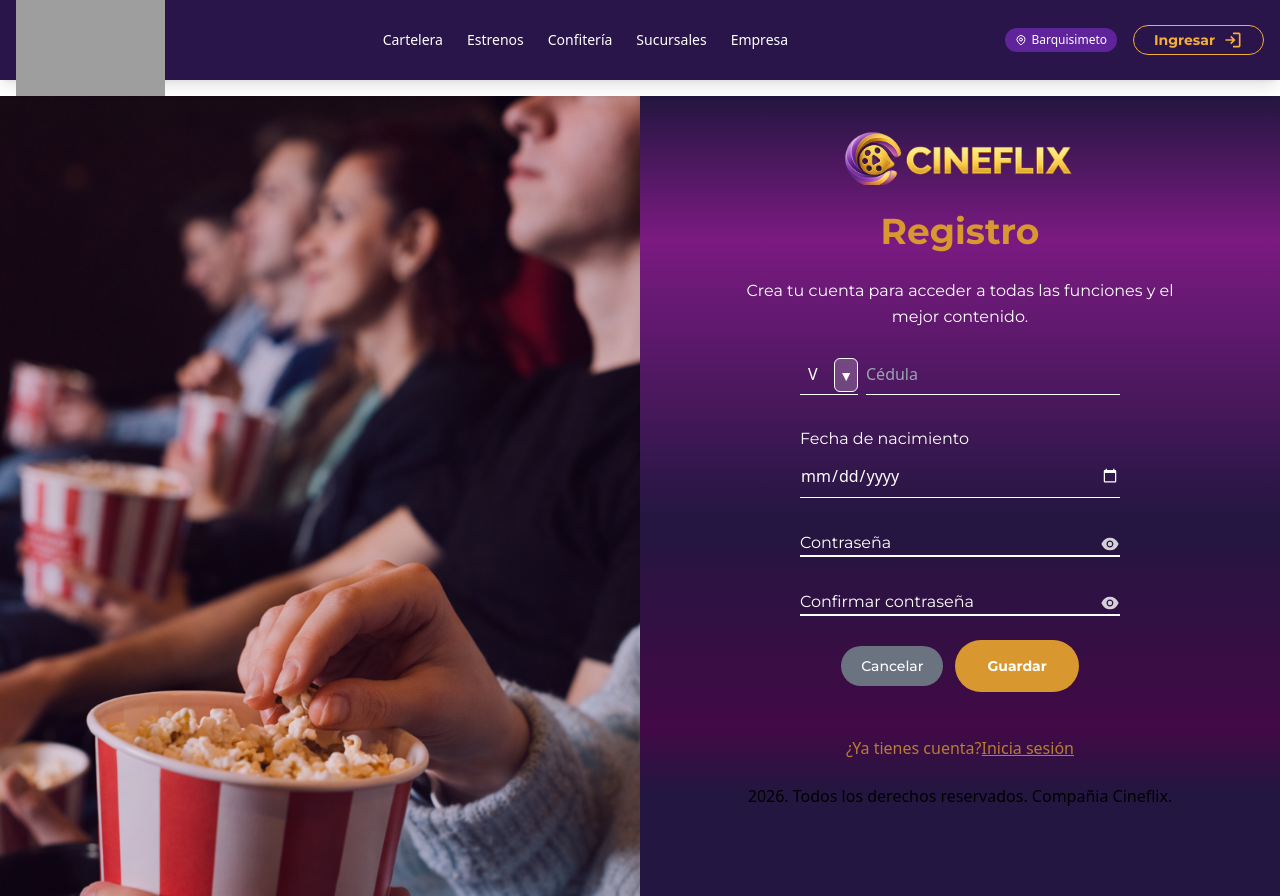
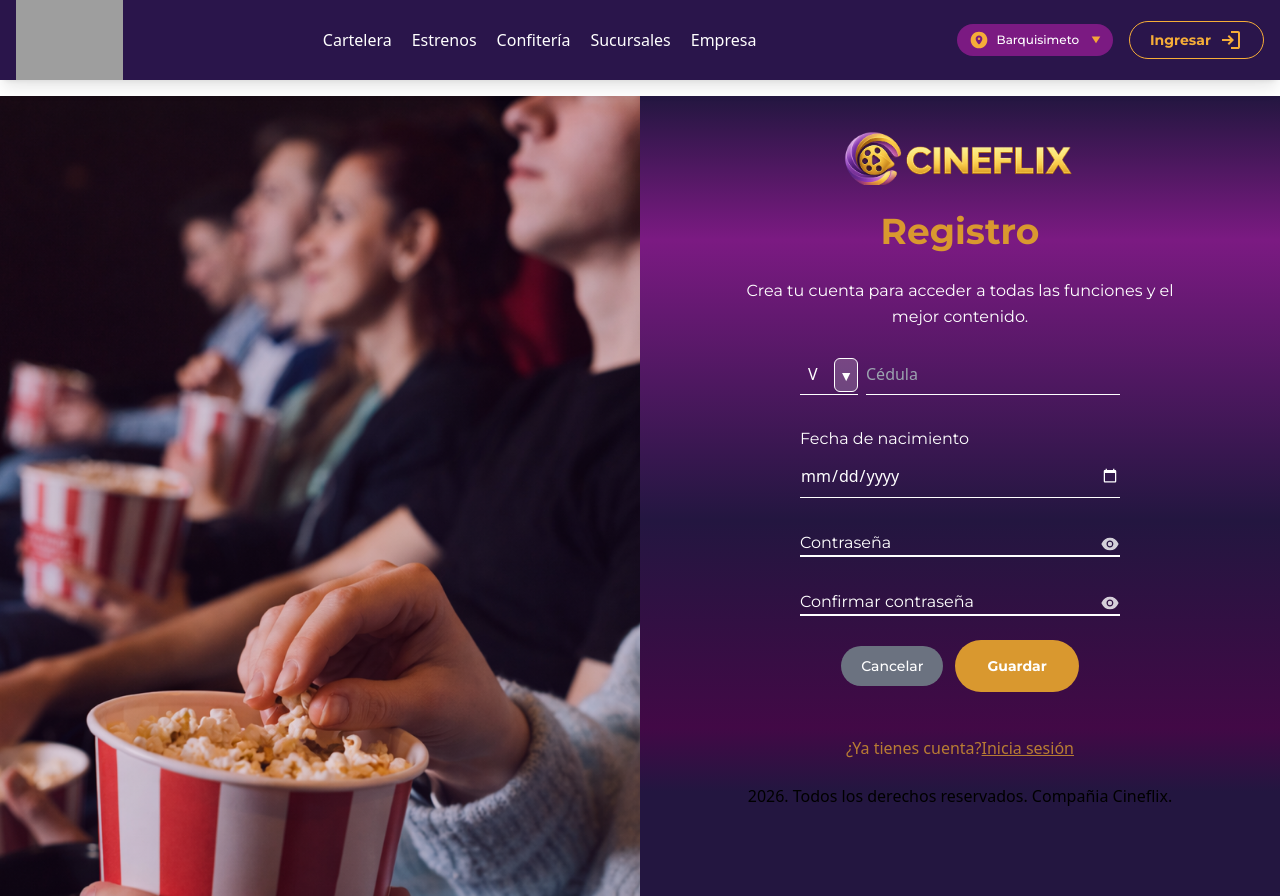
Before and after one commit to promo-69/frontend-web, a React (Vite) app: page / in a window 1280 px wide. Built offline with nearby package versions, Linux system fonts and the light colour scheme; grey boxes are pictures that could not be loaded.

Commit message:
Agregue unas animaciones para Header

```diff
--- a/package.json
+++ b/package.json
@@ -10,9 +10,11 @@
     "preview": "vite preview"
   },
   "dependencies": {
+    "framer-motion": "^12.38.0",
     "react": "^19.2.0",
     "react-dom": "^19.2.0",
-    "react-icons": "^5.6.0"
+    "react-icons": "^5.6.0",
+    "tailwindcss-animate": "^1.0.7"
   },
   "devDependencies": {
     "@eslint/js": "^9.39.1",
--- a/src/components/ui/Header.jsx
+++ b/src/components/ui/Header.jsx
@@ -1,69 +1,118 @@
 import React, { useState } from "react";
 import { FiShoppingCart, FiMenu, FiX } from "react-icons/fi";
-import { HiOutlineLocationMarker } from "react-icons/hi";
+import { motion, AnimatePresence } from "framer-motion"; // Importación necesaria
+
 import logoCineflix from '../../assets/images/logotype/logoCineflix.png';
-import { LoginIcon } from "../ui/Icons";
+import { LoginIcon, LocationIcon } from "../ui/Icons";
 
 function Header({ isLoggedIn = false, userName = "Yessica" }) {
   const [isMenuOpen, setIsMenuOpen] = useState(false);
+  const [isCityOpen, setIsCityOpen] = useState(false);
+  const [selectedCity, setSelectedCity] = useState("Barquisimeto");
+
+  const cities = [
+    { state: "Carabobo", name: "Valencia" },
+    { state: "Lara", name: "Barquisimeto" },
+    { state: "Caracas", name: "Chacao" },
+    { state: "Anzoategui", name: "Aragua de Barcelona" },
+  ];
 
   return (
     <header className="fixed top-0 left-0 w-full bg-[#2A154B] text-white z-50 shadow-lg">
       <div className="flex items-center justify-between px-4 max-w-7xl mx-auto h-16 md:h-20">
 
-        {/* Logo - Ajustado tamaño para móvil y desktop */}
+        {/* Logo */}
         <div className="flex items-center shrink-0">
           <img
             src={logoCineflix}
             alt="Logo"
-            className="h-12 md:h-28 w-auto object-contain transition-all"
+            className="h-12 md:h-20 w-auto object-contain transition-all"
           />
         </div>
 
         {/* Navegación Desktop */}
-        <nav className="hidden lg:flex gap-6 text-sm font-medium">
-          <a href="#" className="hover:text-yellow-400 transition-colors">Cartelera</a>
-          <a href="#" className="hover:text-yellow-400 transition-colors">Estrenos</a>
-          <a href="#" className="hover:text-yellow-400 transition-colors">Confitería</a>
-          <a href="#" className="hover:text-yellow-400 transition-colors">Sucursales</a>
-          <a href="#" className="hover:text-yellow-400 transition-colors">Empresa</a>
+        <nav className="hidden lg:flex gap-5 text-m font-medium">
+          <a href="#" className="hover:text-[#F6AD38] transition-colors">Cartelera</a>
+          <a href="#" className="hover:text-[#F6AD38] transition-colors">Estrenos</a>
+          <a href="#" className="hover:text-[#F6AD38] transition-colors">Confitería</a>
+          <a href="#" className="hover:text-[#F6AD38] transition-colors">Sucursales</a>
+          <a href="#" className="hover:text-[#F6AD38] transition-colors">Empresa</a>
         </nav>
 
-        {/* Acciones */}
+        {/* Contenedor de Acciones */}
         <div className="flex items-center gap-2 md:gap-4">
 
-          {/* Ubicación - Se oculta en móviles muy pequeños */}
-          <div className="hidden sm:flex items-center gap-1 bg-purple-600/50 px-2.5 py-1 rounded-full text-[10px] md:text-xs">
-            <HiOutlineLocationMarker />
-            <span>Barquisimeto</span>
+          {/* Selector de Ciudad (Combo Box con Animación) */}
+          <div className="relative font-['Montserrat']">
+            <button
+              onClick={() => setIsCityOpen(!isCityOpen)}
+              className="flex items-center gap-2 bg-[#7B1A82] hover:bg-[#7B1A82]/60 px-3 py-1.5 rounded-full transition-all duration-300"
+            >
+              <LocationIcon className="w-5 h-5 text-[#F6AD38]" />
+              <span className="text-[11px] md:text-xs font-medium">{selectedCity}</span>
+
+              <div className={`ml-1 transition-transform duration-300 ${isCityOpen ? 'rotate-180' : ''}`}>
+                <svg width="10" height="7.5" viewBox="0 0 10 7" fill="none">
+                  <path d="M5 7L0.669873 0.25L9.33013 0.25L5 7Z" fill="#F6A638"/>
+                </svg>
+              </div>
+            </button>
+
+            {/* Animación de entrada y salida */}
+            <AnimatePresence>
+              {isCityOpen && (
+                <motion.div
+                  initial={{ opacity: 0, y: -10 }}
+                  animate={{ opacity: 1, y: 0 }}
+                  exit={{ opacity: 0, y: -10 }}
+                  transition={{ duration: 0.2, ease: "easeOut" }}
+                  className="absolute top-full mt-2 left-0 w-48 bg-[#7B1A82] border border-[#7B1A82]/30 rounded-2xl overflow-hidden shadow-2xl z-50"
+                >
+                  {cities.map((city, index) => (
+                    <div
+                      key={index}
+                      onClick={() => {
+                        setSelectedCity(city.name);
+                        setIsCityOpen(false);
+                      }}
+                      className={`
+                        px-4 py-2.5 text-xs cursor-pointer transition-colors border-b border-[#7B1A82]/10 last:border-none
+                        hover:bg-[#F6AD38]/20
+                        ${selectedCity === city.name ? 'bg-[#F6AD38]/10 text-[#F6AD38]' : 'text-white'}
+                      `}
+                    >
+                      <span className="font-semibold">{city.state}</span>
+                      <span className="ml-1 opacity-90">{city.name}</span>
+                    </div>
+                  ))}
+                </motion.div>
+              )}
+            </AnimatePresence>
           </div>
 
+          {/* Lógica de Autenticación */}
           {isLoggedIn ? (
             <div className="flex items-center gap-3">
-              <FiShoppingCart className="text-xl cursor-pointer hover:text-yellow-400 transition-colors" />
+              <FiShoppingCart className="text-xl cursor-pointer hover:text-[#F6AD38] transition-colors" />
               <span className="hidden md:block text-xs font-semibold">¡Hola {userName}!</span>
-              {/* Botón menú móvil (solo logueado) */}
+
               <button onClick={() => setIsMenuOpen(!isMenuOpen)} className="lg:hidden">
                 {isMenuOpen ? <FiX className="text-2xl" /> : <FiMenu className="text-2xl" />}
               </button>
             </div>
           ) : (
             <div className="flex items-center gap-2">
+              <button className="
+                flex items-center gap-2 border border-[#F6AD38] text-[#F6AD38] px-5 py-1.5
+                rounded-full font-['Montserrat'] font-semibold text-sm hover:bg-[#F6AD38] hover:text-[#2A154B]
+                transition-all duration-300 group"
+              >
+                <span>Ingresar</span>
+                <LoginIcon className="w-6 h-6 transition-all duration-300" />
+              </button>
 
-              <button className="
-                  flex items-center gap-2
-                  border border-[#F6AD38]
-                  text-[#F6AD38]
-                  px-5 py-1
-                  rounded-full
-                  font-['Montserrat'] font-semibold text-sm
-                  hover:bg-[#F6AD38] hover:text-[#2A154B]
-                  transition-all duration-300 group
-                ">
-                  <span>Ingresar</span>
-
-                  {/* Llamas a la función del icono */}
-                  <LoginIcon className="w-5 h-5 transition-all duration-300" />
+              <button onClick={() => setIsMenuOpen(!isMenuOpen)} className="lg:hidden p-1">
+                {isMenuOpen ? <FiX className="text-2xl" /> : <FiMenu className="text-2xl" />}
               </button>
             </div>
           )}
@@ -71,8 +120,14 @@ function Header({ isLoggedIn = false, userName = "Yessica" }) {
       </div>
 
       {/* MENÚ DESPLEGABLE MÓVIL */}
+      <AnimatePresence>
         {isMenuOpen && (
-        <div className="lg:hidden bg-[#351b5e] border-t border-purple-800 animate-fade-in-down">
+          <motion.div
+            initial={{ height: 0, opacity: 0 }}
+            animate={{ height: "auto", opacity: 1 }}
+            exit={{ height: 0, opacity: 0 }}
+            className="lg:hidden bg-[#351b5e] border-t border-purple-800 overflow-hidden"
+          >
             <nav className="flex flex-col p-4 gap-4 text-sm font-medium">
               <a href="#" className="py-2 border-b border-purple-800/50">Cartelera</a>
               <a href="#" className="py-2 border-b border-purple-800/50">Estrenos</a>
@@ -80,8 +135,9 @@ function Header({ isLoggedIn = false, userName = "Yessica" }) {
               <a href="#" className="py-2 border-b border-purple-800/50">Sucursales</a>
               <a href="#" className="py-2">Empresa</a>
             </nav>
-        </div>
+          </motion.div>
         )}
+      </AnimatePresence>
     </header>
   );
 }
--- a/src/components/ui/Icons.jsx
+++ b/src/components/ui/Icons.jsx
@@ -10,3 +10,14 @@ export const LoginIcon = ({ className = "w-6 h-6" }) => (
     <path d="M480-120v-80h280v-560H480v-80h280q33 0 56.5 23.5T840-760v560q0 33-23.5 56.5T760-120H480Zm-80-160-55-58 102-102H120v-80h327L345-622l55-58 200 200-200 200Z"/>
   </svg>
 );
+
+export const LocationIcon = ({ className = "w-6 h-6" }) => (
+  <svg
+    xmlns="http://www.w3.org/2000/svg"
+    viewBox="0 -960 960 960"
+    className={className}
+    fill="currentColor"
+  >
+    <path d="M324-111.5Q251-143 197-197t-85.5-127Q80-397 80-480t31.5-156Q143-709 197-763t127-85.5Q397-880 480-880t156 31.5Q709-817 763-763t85.5 127Q880-563 880-480t-31.5 156Q817-251 763-197t-127 85.5Q563-80 480-80t-156-31.5ZM480-260q45-45 80-93 30-41 55-90t25-97q0-66-47-113t-113-47q-66 0-113 47t-47 113q0 48 25 97t55 90q35 48 80 93Zm-42.5-237.5Q420-515 420-540t17.5-42.5Q455-600 480-600t42.5 17.5Q540-565 540-540t-17.5 42.5Q505-480 480-480t-42.5-17.5Z" />
+  </svg>
+);
--- a/tailwind.config.js
+++ b/tailwind.config.js
@@ -8,5 +8,7 @@ export default {
       },
     },
   },
-  plugins: [],
+  plugins: [
+    require("tailwindcss-animate"),
+  ],
 }
```
Also changed, not shown: src/assets/icons/Location.svg (added), 1 other file (tests, documents, lock files or other folders). Lines whose indentation alone changed are shown as unchanged.
